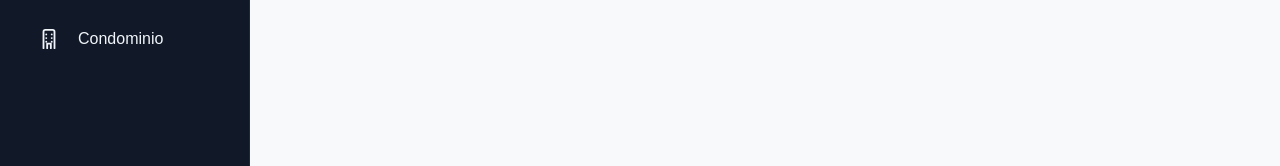
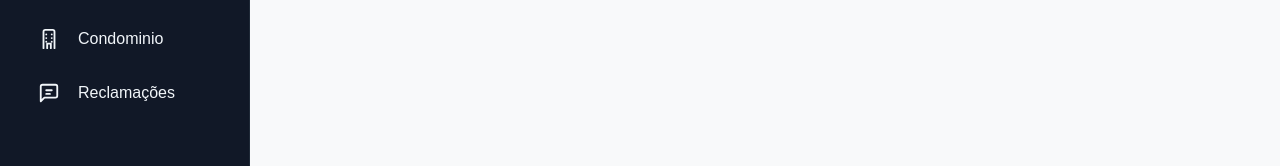
Before and after one commit to Condex-TCC/Condex-Front, a React (Vite) app: page /sindico in a window 1280 px wide. Both pictures are taken after a click on the button 51 px from the left and 47 px from the top of the page. Shown: the part 378-544 px from the top of the page. Built offline with nearby package versions, Linux system fonts and the light colour scheme.

Commit message:
Adicionando nas rotas e no sidebar do sindico as reclamações

```diff
--- a/src/components/sindico/sidebarSindico.jsx
+++ b/src/components/sindico/sidebarSindico.jsx
@@ -51,6 +51,13 @@ const SidebarSindico = () => {
 
       navigate('/sindico/comunicados')
     }
+
+    //Reclamações
+    const reclamacoes = () => {
+
+      navigate('/sindico/reclamacoes/exibir')
+    }
+
   return (
     // Container principal de toda a barra lateral
     <div className={styles['sd-wrapper']}>
@@ -153,6 +160,18 @@ const SidebarSindico = () => {
             <span className={styles['sd-label']}>Condominio</span>
           </li>
 
+          {/* Item do menu: Reclamações */}
+          <li className={styles['sd-nav-item']} onClick={reclamacoes}>
+            {/* Ícone SVG: Reclamações */}
+            <svg viewBox="0 0 24 24" width="22" height="22" stroke="currentColor" strokeWidth="2" fill="none" strokeLinecap="round" strokeLinejoin="round" className={styles['sd-icon']}>
+              <path d="M21 15a2 2 0 0 1-2 2H7l-4 4V5a2 2 0 0 1 2-2h14a2 2 0 0 1 2 2z"></path>
+              <line x1="9" y1="9" x2="15" y2="9"></line>
+              <line x1="9" y1="13" x2="13" y2="13"></line>
+            </svg>
+            {/* Texto descritivo do botão */}
+            <span className={styles['sd-label']}>Reclamações</span>
+          </li>
+
         </ul>
       </nav>
 
--- /dev/null
+++ b/src/pages/sindico/reclamacoes/telaExibeReclamacoesHistorico.jsx
@@ -0,0 +1,15 @@
+//Página que exibe as reclamações já respondidas
+
+//Importações do arquivo
+
+//Função que cria o componente
+function PaginaExibeReclamacoesHistorico(){
+
+    //Retona o componente
+    return(
+        <h1>histórico das reclamações</h1>
+    )
+}
+
+//Exporta o componente
+export default PaginaExibeReclamacoesHistorico
--- /dev/null
+++ b/src/pages/sindico/reclamacoes/telaExibeReclamacoesNaoVisualizadas.jsx
@@ -0,0 +1,15 @@
+//Pagina que carrega as reclamacoes não visualizas do sindico
+
+//Importações do arquivo
+
+//Função que cria o componente
+function PaginaExibeReclamacaoNaoVisualizada(){
+
+    //Retona o componente
+    return (
+        <h1>reclamcoes não visualidas</h1>
+    )
+}
+
+//Exportano o componente
+export default PaginaExibeReclamacaoNaoVisualizada
```
Also changed, not shown: src/routes/router.jsx (+15 -1 lines).
